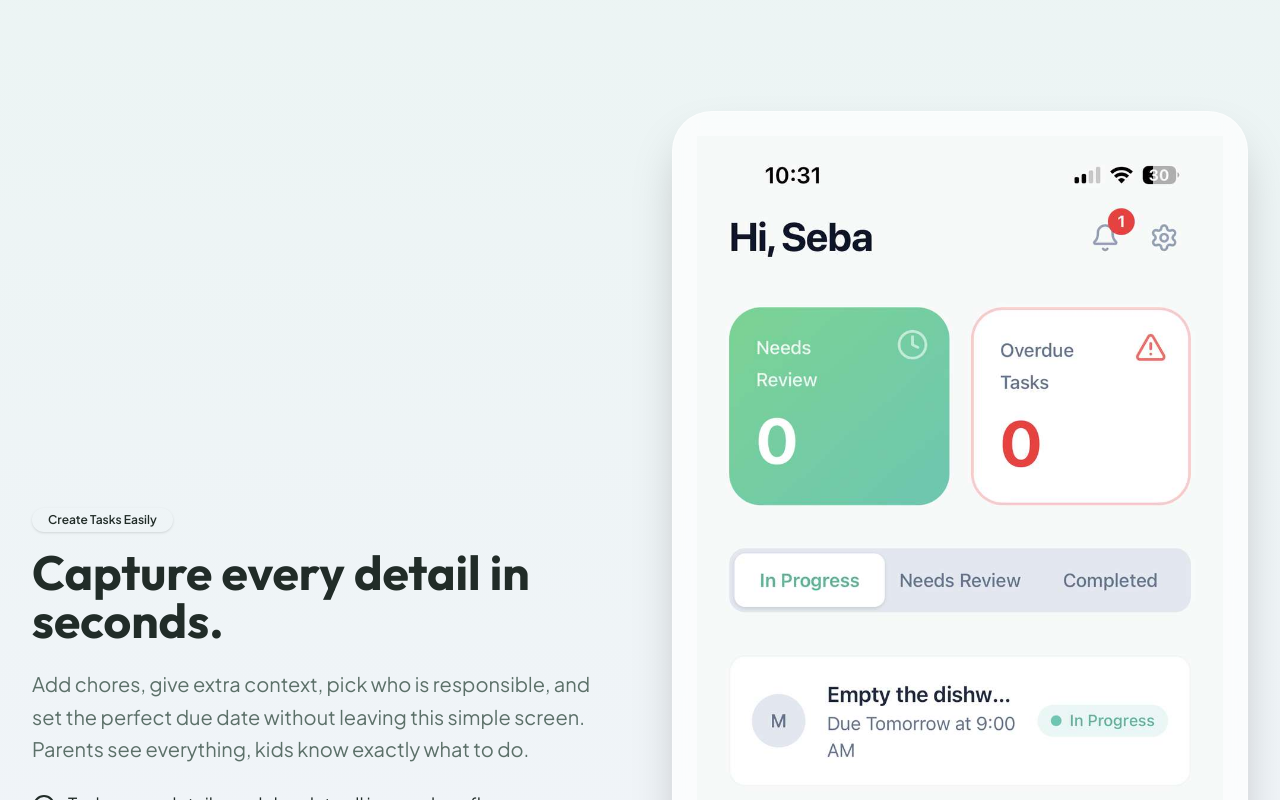
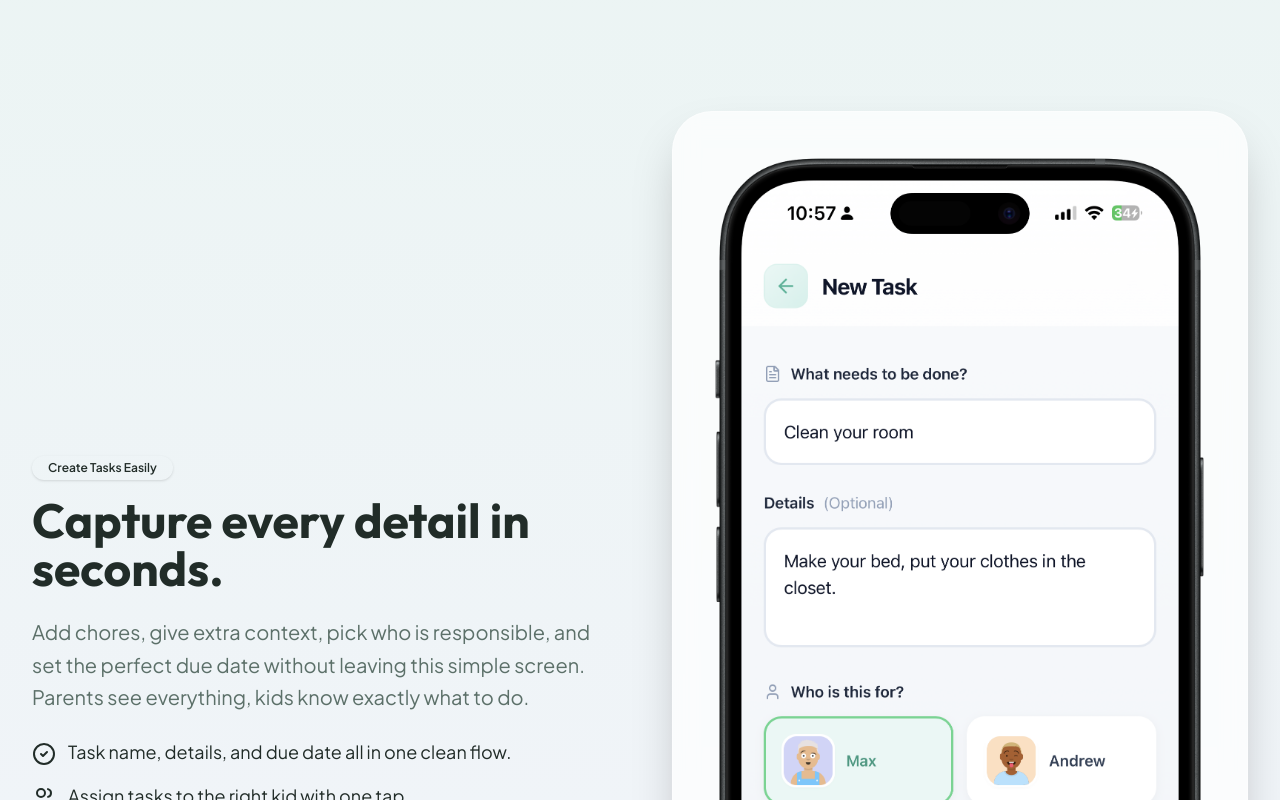
Before and after one commit to johnnywalker100/taskrsite, a Next.js app: page / in a window 1280 px wide. Shown: the part 780-1580 px from the top of the page. Built offline with nearby package versions, Linux system fonts and the light colour scheme.

Commit message:
Switch create task section to new mockup

```diff
--- a/src/pages/index.tsx
+++ b/src/pages/index.tsx
@@ -193,7 +193,7 @@ export default function Home() {
               <div className="absolute inset-0 bg-gradient-to-br from-mint-light/30 to-transparent blur-3xl -z-10"></div>
               <div className="glass rounded-[40px] p-6 border border-white/40 shadow-2xl">
                 <img
-                  src="/create-task-mockup.png"
+                  src="/IMG_1565-portrait.png"
                   alt="Taskr create task flow on iPhone"
                   className="w-full h-auto object-contain"
                 />
```
Also changed, not shown: public/IMG_1565-portrait.png (added).
